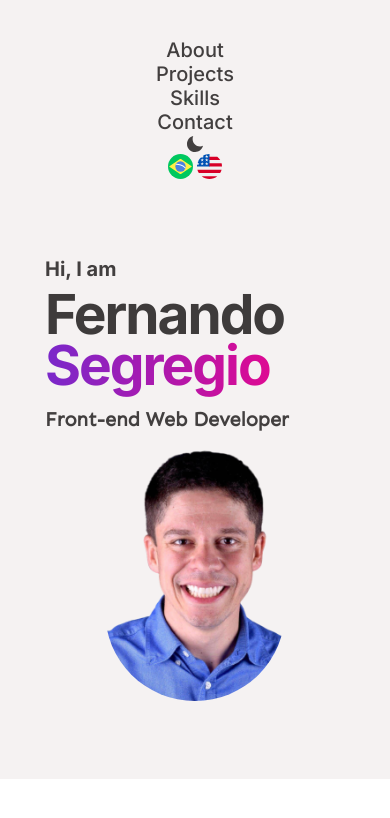
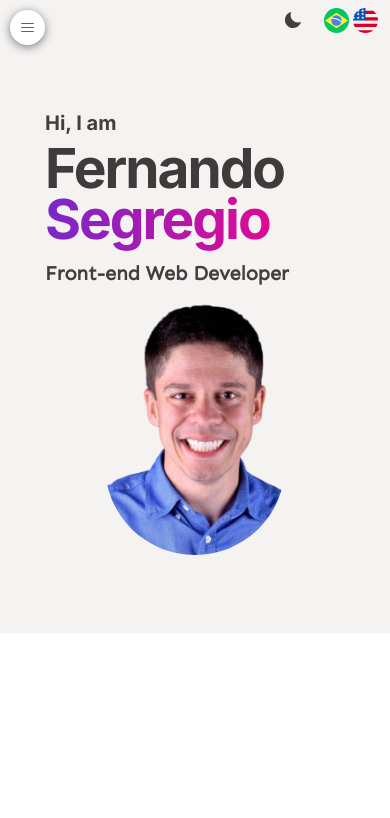
Before and after one commit to FernandoSegregio/dev, a React (Vite) app: page / in a window 390 px wide. Shown: the top 818 px of the page. Built offline with nearby package versions, Linux system fonts and the light colour scheme.

Commit message:
feat: implementa menu hamburguer para o menu nav na versao mobile.

```diff
--- /dev/null
+++ b/src/components/header/Hamburguer.jsx
@@ -0,0 +1,120 @@
+import React from 'react';
+import { styled, keyframes } from '@stitches/react';
+import { violet, mauve, blackA } from '@radix-ui/colors';
+import { HamburgerMenuIcon } from '@radix-ui/react-icons';
+import * as DropdownMenuPrimitive from '@radix-ui/react-dropdown-menu';
+
+const slideUpAndFade = keyframes({
+  '0%': { opacity: 0, transform: 'translateY(2px)' },
+  '100%': { opacity: 1, transform: 'translateY(0)' },
+});
+
+const slideRightAndFade = keyframes({
+  '0%': { opacity: 0, transform: 'translateX(-2px)' },
+  '100%': { opacity: 1, transform: 'translateX(0)' },
+});
+
+const slideDownAndFade = keyframes({
+  '0%': { opacity: 0, transform: 'translateY(-2px)' },
+  '100%': { opacity: 1, transform: 'translateY(0)' },
+});
+
+const slideLeftAndFade = keyframes({
+  '0%': { opacity: 0, transform: 'translateX(2px)' },
+  '100%': { opacity: 1, transform: 'translateX(0)' },
+});
+
+const StyledContent = styled(DropdownMenuPrimitive.Content, {
+  minWidth: 220,
+  backgroundColor: 'white',
+  borderRadius: 6,
+  padding: 5,
+  boxShadow:
+    '0px 10px 38px -10px rgba(22, 23, 24, 0.35), 0px 10px 20px -15px rgba(22, 23, 24, 0.2)',
+  '@media (prefers-reduced-motion: no-preference)': {
+    animationDuration: '400ms',
+    animationTimingFunction: 'cubic-bezier(0.16, 1, 0.3, 1)',
+    willChange: 'transform, opacity',
+    '&[data-state="open"]': {
+      '&[data-side="top"]': { animationName: slideDownAndFade },
+      '&[data-side="right"]': { animationName: slideLeftAndFade },
+      '&[data-side="bottom"]': { animationName: slideUpAndFade },
+      '&[data-side="left"]': { animationName: slideRightAndFade },
+    },
+  },
+});
+
+const itemStyles = {
+  all: 'unset',
+  fontSize: 13,
+  lineHeight: 1,
+  color: violet.violet11,
+  borderRadius: 3,
+  display: 'flex',
+  alignItems: 'center',
+  height: 25,
+  padding: '0 5px',
+  position: 'relative',
+  paddingLeft: 25,
+  userSelect: 'none',
+
+  '&[data-disabled]': {
+    color: mauve.mauve8,
+    pointerEvents: 'none',
+  },
+
+  '&:focus': {
+    backgroundColor: violet.violet9,
+    color: violet.violet1,
+  },
+};
+
+const StyledItem = styled(DropdownMenuPrimitive.Item, { ...itemStyles });
+
+// Exports
+export const DropdownMenu = DropdownMenuPrimitive.Root;
+export const DropdownMenuTrigger = DropdownMenuPrimitive.Trigger;
+export const DropdownMenuContent = StyledContent;
+export const DropdownMenuItem = StyledItem;
+
+// Your app...
+const Box = styled('div', {});
+
+const IconButton = styled('button', {
+  all: 'unset',
+  fontFamily: 'inherit',
+  borderRadius: '100%',
+  height: 35,
+  width: 35,
+  display: 'inline-flex',
+  alignItems: 'center',
+  justifyContent: 'center',
+  color: violet.violet11,
+  backgroundColor: 'white',
+  boxShadow: `0 2px 10px ${blackA.blackA7}`,
+  '&:hover': { backgroundColor: violet.violet3 },
+  '&:focus': { boxShadow: '0 0 0 2px black' },
+});
+
+function DropdownMenuHamb() {
+  return (
+    <Box className="menu">
+      <DropdownMenu className="hamburguer">
+        <DropdownMenuTrigger asChild>
+          <IconButton aria-label="Customise options">
+            <HamburgerMenuIcon />
+          </IconButton>
+        </DropdownMenuTrigger>
+
+        <DropdownMenuContent sideOffset={5}>
+          <DropdownMenuItem>Sobre</DropdownMenuItem>
+          <DropdownMenuItem>Projetos</DropdownMenuItem>
+          <DropdownMenuItem>Habilidades</DropdownMenuItem>
+          <DropdownMenuItem>Contato</DropdownMenuItem>
+        </DropdownMenuContent>
+      </DropdownMenu>
+    </Box>
+  );
+}
+
+export default DropdownMenuHamb;
--- a/src/components/header/Header.jsx
+++ b/src/components/header/Header.jsx
@@ -8,6 +8,7 @@ import PortfolioContext from '../../context/PortfolioContext';
 import { HeaderStyle, FlagStyle } from './style';
 import languageData from '../../support/languageData';
 import { dark, light } from '../../style/theme/theme';
+import DropdownMenuHamb from './Hamburguer';
 
 const titleHeader = '< NandoDev />';
 
@@ -22,11 +23,10 @@ export default function Header() {
 
   return (
     <ThemeProvider theme={theme === 'dark' ? dark : light}>
+      {DropdownMenuHamb()}
       <HeaderStyle>
-        <nav>
-          <li className="logo">
-            {titleHeader}
-          </li>
+        <nav className="nav">
+          <li className="logo">{titleHeader}</li>
           <li>
             {language === 'pt-BR'
               ? languageData.titleNav1.pt
--- a/src/components/header/style.js
+++ b/src/components/header/style.js
@@ -57,17 +57,9 @@ export const HeaderStyle = styled.header`
   }
 
   @media(max-width: 800px) {
-    flex-direction: column;
-
-    nav {
-    flex-direction: column;
-  }
 
   .logo {
     visibility: hidden;
-  }
-  nav {
-    flex-direction: column;
   }
 
   button {
--- a/src/components/section/style.js
+++ b/src/components/section/style.js
@@ -92,7 +92,7 @@ export const Section = styled.section`
     div {
       display: flex;
       flex-direction: column;
-      padding: 0, 0;
+      padding: 0;
       align-items: center;
     }
 
--- a/src/index.css
+++ b/src/index.css
@@ -2,3 +2,23 @@
 @import url('https://fonts.googleapis.com/css2?family=Inter:wght@400;500;600;700;800&display=swap');
 
 @import url('https://fonts.googleapis.com/css2?family=Sen&display=swap');
+
+.c-PJLV{
+    visibility: hidden;
+    height: 0;
+  }
+
+  @media (max-width: 800px) {
+    .c-PJLV {
+        visibility: visible;
+      }
+
+    .c-PJLV > button {
+        margin: 10px;
+    }
+    .nav {
+        visibility: hidden;
+        height: 0;
+        width: 0;
+      }
+  }
```
